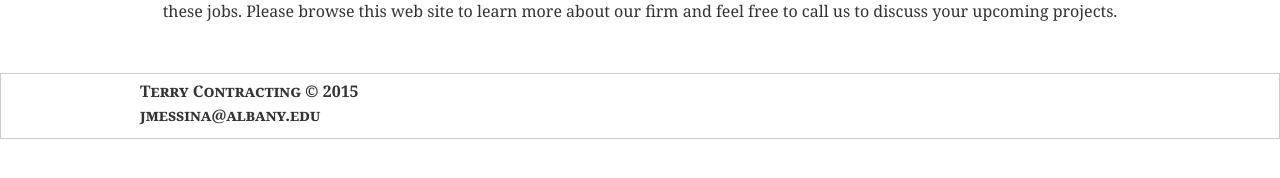
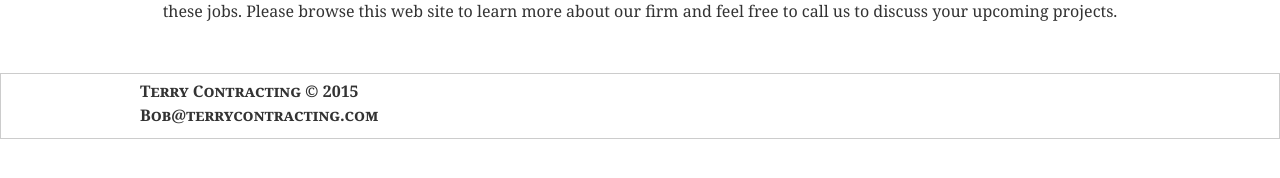
Before and after one commit to jmessina1121/jmessina1121.github.io, a Jekyll site: the page built from index.html, in a window 1280 px wide. Shown: the part 678-856 px from the top of the page. Built offline with Jekyll 4.4.1, drawn with Linux system fonts in a browser that asks for light colours; nearby versions of some CDN libraries; library files that are not in the unit come from our copies.

Commit message:
Update _config.yml

```diff
--- a/_config.yml
+++ b/_config.yml
@@ -1,6 +1,6 @@
 # Site settings
 title: Terry Contracting
-email: jmessina@albany.edu
+email: Bob@terrycontracting.com
 description: Construction Company
 url: http://jmessina1121.github.io
 github_username: jmessina1121
```
